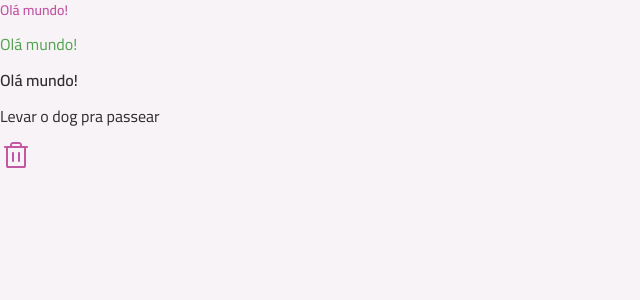
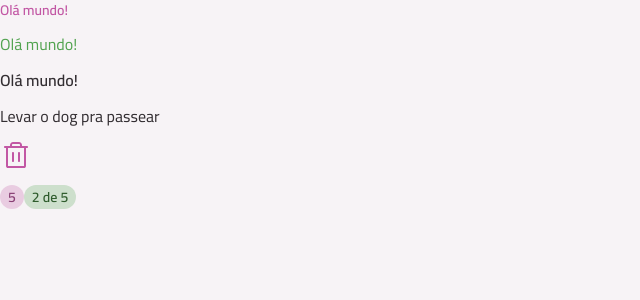
Before and after one commit to anacnogueira/react-todo, a React (Vite) app: page / in a window 1280 px wide. Shown: the top 300 px of the page, without its empty margins (0-640 px from the left). Built offline with nearby package versions, Linux system fonts and the light colour scheme.

Commit message:
Criando compoente Badge

```diff
--- a/src/App.tsx
+++ b/src/App.tsx
@@ -1,6 +1,7 @@
 import Text from "./components/text";
 import TrashIcon from "./assets/icons/trash.svg?react";
 import Icon from "./components/icon";
+import Badge from "./components/badge";
 
 export default function App() {
 
@@ -15,6 +16,12 @@
       <div className="flex gap-1">
         <Icon svg={TrashIcon} className="fill-pink-base" />
       </div>
+
+      <div>
+        <Badge variant="secondary">5</Badge>
+        <Badge variant="primary">2 de 5</Badge>
+      </div>
+
     </div>
   )
 }
--- /dev/null
+++ b/src/components/badge.tsx
@@ -0,0 +1,54 @@
+import React from "react";
+import Text from "./text";
+import { cva, type VariantProps } from "class-variance-authority";
+
+const badgeVariants = cva(
+    "inline-flex items-center justify-center rounded-full",
+    {
+        variants: {
+            variant: {
+                primary: "bg-green-light",
+                secondary: "bg-pink-light"
+            },
+            size: {
+                sm: "py-0.5 px-2"
+            }
+        },
+        defaultVariants: {
+            variant: "primary",
+            size: "sm"
+        }
+    }
+);
+
+const badgeTextVariants = cva("", {
+  variants: {
+    variant: {
+      primary: "text-green-dark",
+      secondary: "text-pink-dark",
+    },
+  },
+  defaultVariants: {
+    variant: "primary",
+  },
+});
+
+interface BadgeProps extends React.ComponentProps<"div">, VariantProps<typeof badgeVariants> {
+
+}
+
+export default function Badge({
+    variant,
+    size,
+    className,
+    children,
+    ...props
+}: BadgeProps) {
+    return (
+        <div className={badgeVariants({ variant, size, className })} {...props}>
+             <Text variant="body-sm-bold" className={badgeTextVariants({ variant })}>
+                {children}
+            </Text>
+        </div>
+    )
+}
```
